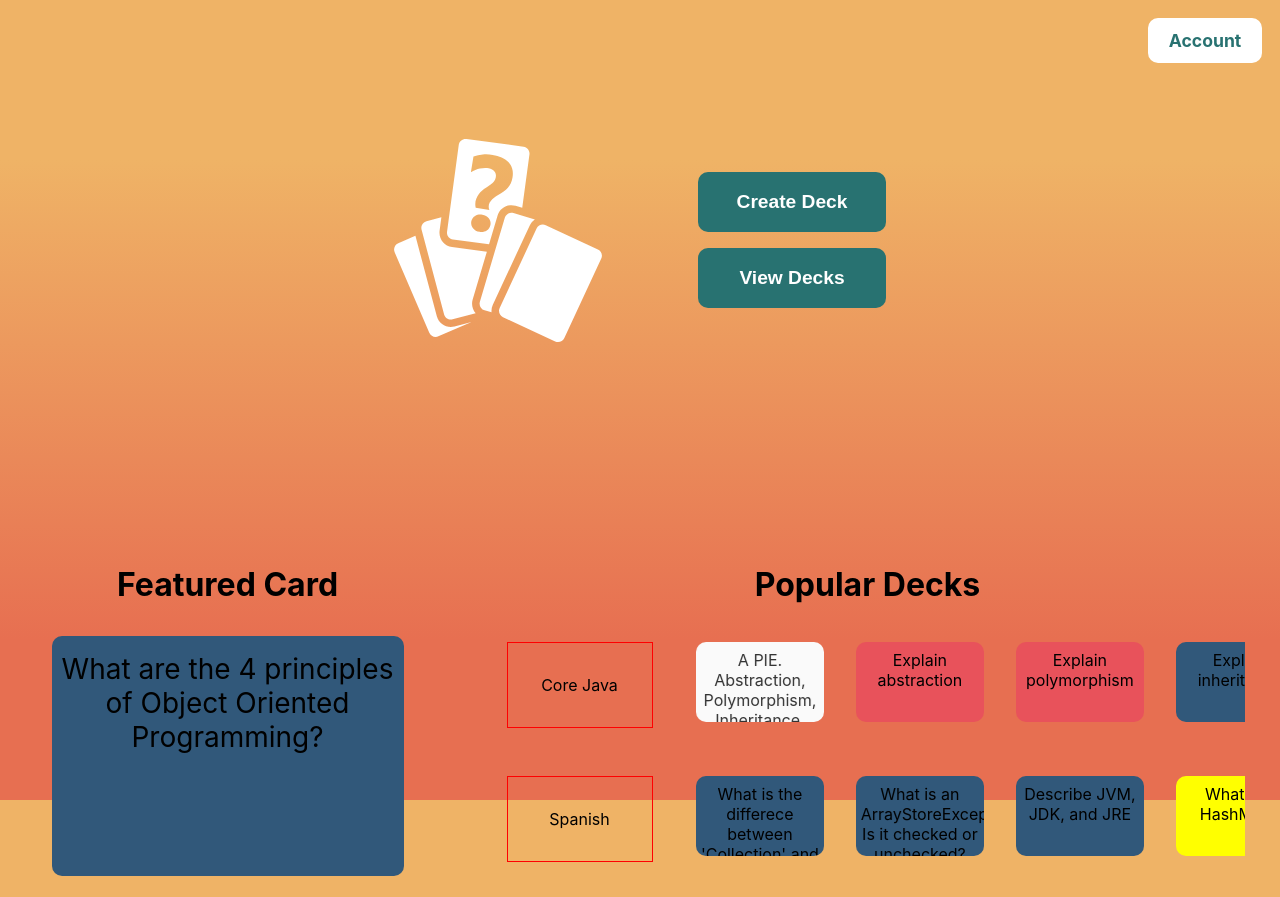
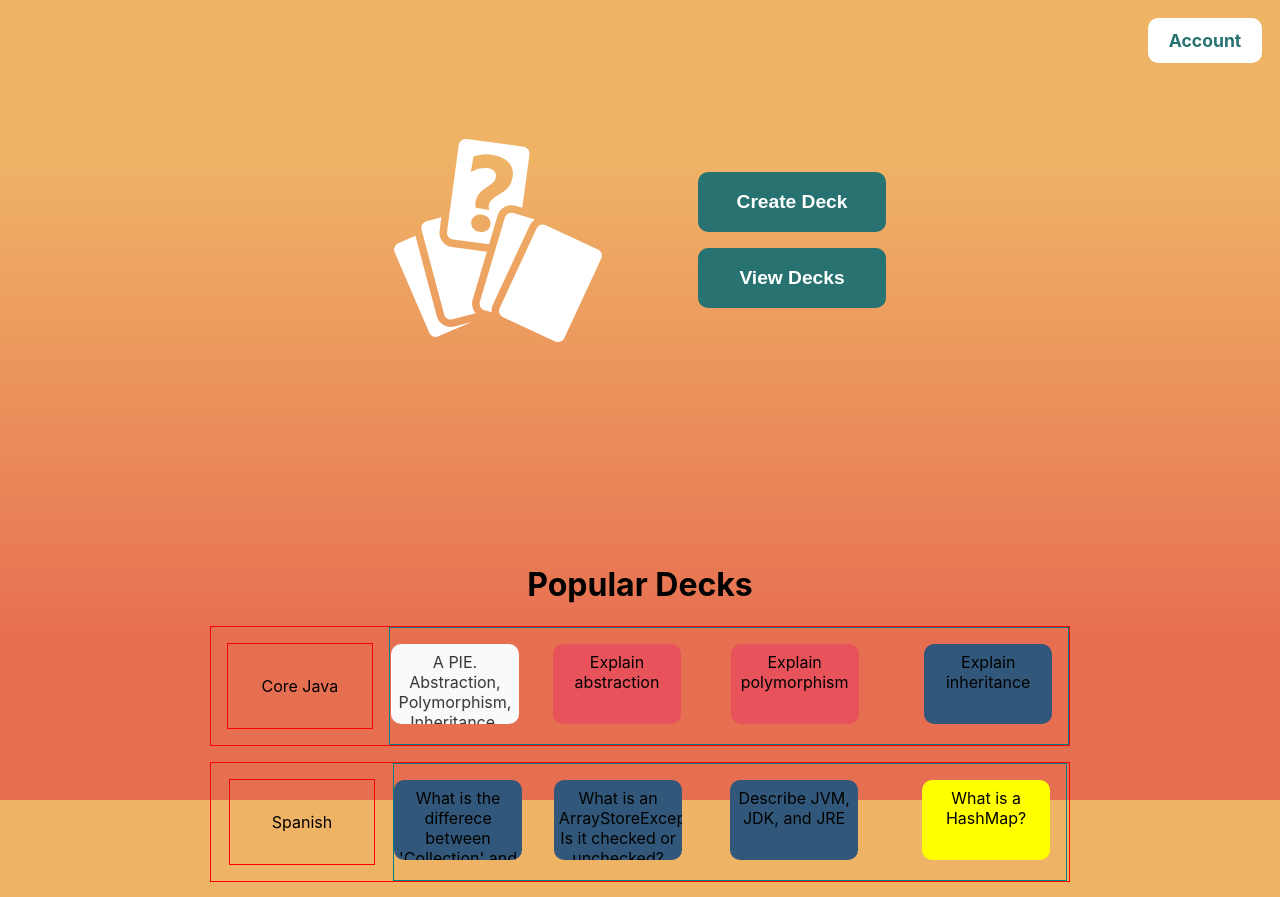
Before and after one commit to michael-mcmasters/Notecards, a React (Create React App) app: page / in a window 1280 px wide. Shown: the top 897 px of the page. Built offline with nearby package versions, Linux system fonts and the light colour scheme.

Commit message:
Cards use margin instead of flex

```diff
--- a/src/components/homepagetwo/HomePage2.js
+++ b/src/components/homepagetwo/HomePage2.js
@@ -22,7 +22,7 @@ const HomePage2 = () => {
       </FirstRow>
 
       <SecondRow>
-        <FeaturedCards />
+        {/* <FeaturedCards /> */}
         <PopularDecks />
       </SecondRow>
     </>
@@ -66,6 +66,8 @@ const Button = styled.button`
 `;
 
 const SecondRow = styled.div`
+  /* background-color: rgba(0, 0, 0, 0.2);
+  margin: 5em; */
   margin-top: 12rem;
   display: flex;
   justify-content: space-around;
--- a/src/components/homepagetwo/PopularDecks.js
+++ b/src/components/homepagetwo/PopularDecks.js
@@ -60,7 +60,7 @@ const HomePage2 = () => {
         <CardsGallary>
           {decks[0].cards.map((card, i) => {
             if (i > 3) return;
-            return <TinyCard key={i} card={card} flipped={card.flipped} />
+            return <TinyCard key={i} card={card} xPosition={i + 0.1} flipped={card.flipped} />
           })}
         </CardsGallary>
       </DeckRow>
@@ -72,7 +72,7 @@ const HomePage2 = () => {
         <CardsGallary>
           {decks[1].cards.map((card, i) => {
             if (i > 3) return;
-            return <TinyCard key={i} card={card} flipped={card.flipped} />
+            return <TinyCard key={i} card={card} xPosition={i} flipped={card.flipped} />
           })}
         </CardsGallary>
       </DeckRow>
@@ -95,7 +95,7 @@ const HomePage2 = () => {
 
 const Wrapper = styled.div`
   /* margin: auto; */
-  max-width: 50rem;
+  max-width: 60rem;
   /* border: 1px solid yellow; */
 `;
 
@@ -109,7 +109,7 @@ const DeckRow = styled.div`
   /* background-color: gray; */
   margin-bottom: 1rem;
   overflow: hidden;
-  /* border: 1px solid red; */
+  border: 1px solid red;
 `;
 
 const DeckName = styled.div`
@@ -120,13 +120,15 @@ const DeckName = styled.div`
 `;
 
 const CardsGallary = styled.div`
-  position: relative;
-  left: 10%;              /* Div is pushed to the right so that only part of last card is shown. */
-                          /* Offset its margin */
-  margin-left: -4rem;
+  /* These 3 props used to cut off end of card. Can remove them. */
+  /* position: relative;
+  left: 10%;
+  margin-left: -4rem;   */
+
+
   overflow: hidden;
-  display: flex;
-  /* border: 1px solid teal;   */
+  /* display: flex; */
+  border: 1px solid teal;
 `;
 
 const Card = styled.p`
--- a/src/components/homepagetwo/TinyCard.js
+++ b/src/components/homepagetwo/TinyCard.js
@@ -1,9 +1,9 @@
 import React from 'react';
 import styled, { css } from "styled-components";
 
-const TinyCard = ({ card, flipped }) => {
+const TinyCard = ({ card, xPosition, flipped }) => {
   return (
-    <Container>
+    <Container xPosition={xPosition}>
       <FlipCard flipped={flipped}>
         <Front backgroundColor={card.backgroundColor} scrollbarColor="white">
           <Content>
@@ -21,7 +21,9 @@ const TinyCard = ({ card, flipped }) => {
 };
 
 const Container = styled.div`
+  float: left;
   margin: 1rem;
+  margin-left: ${props => props.xPosition}rem;
   width: 8rem;
   height: 5rem;
   overflow: hidden;
```
